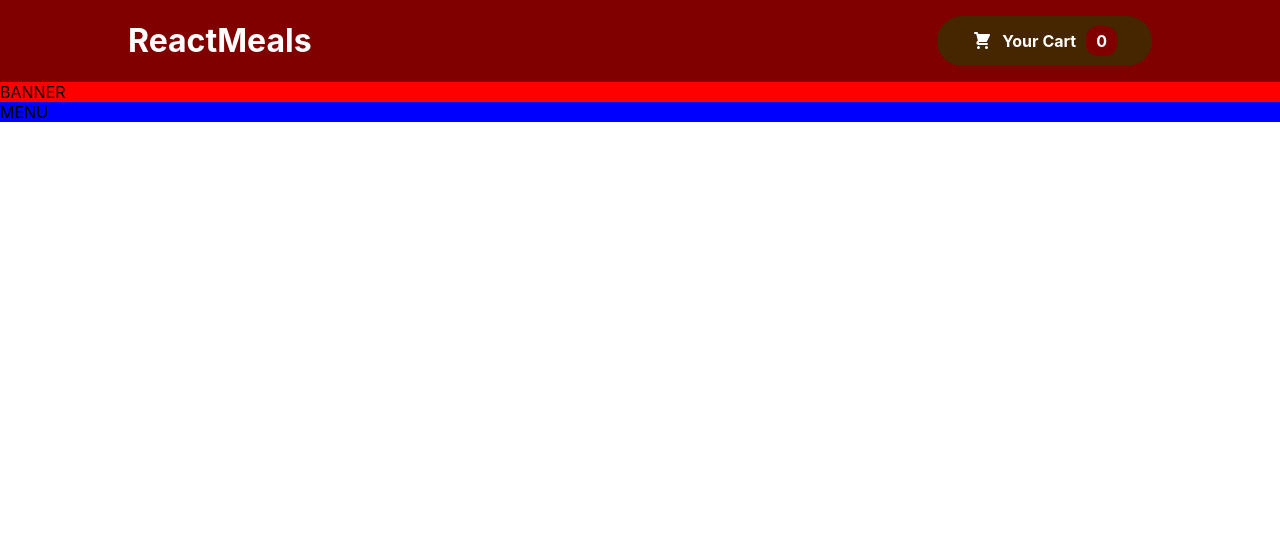
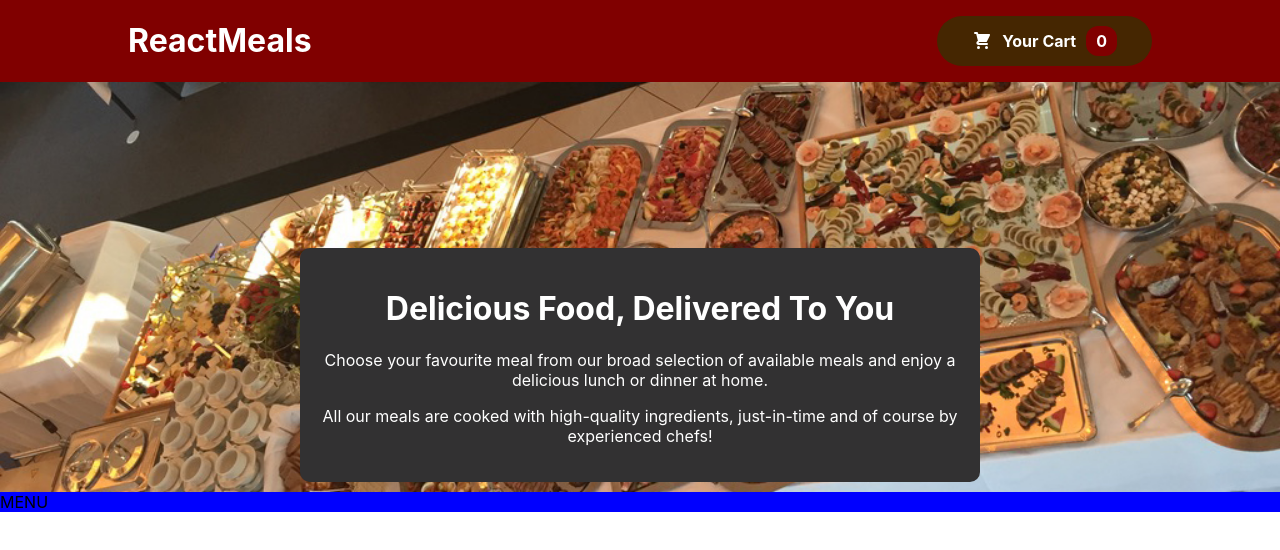
Before and after one commit to jro31/react-food-delivery, a React (Create React App) app: page / in a window 1280 px wide. Shown: the top 550 px of the page. Built offline with nearby package versions, Linux system fonts and the light colour scheme.

Commit message:
Add banner styling

```diff
--- a/src/banner/Banner.js
+++ b/src/banner/Banner.js
@@ -1,8 +1,11 @@
+import BannerInscription from './BannerInscription';
 import styles from './Banner.module.css';
 
 const Banner = () => {
   return (
-    <div className={styles.banner}>BANNER</div>
+    <div className={styles.banner}>
+      <BannerInscription />
+    </div>
   )
 }
 
--- a/src/banner/Banner.module.css
+++ b/src/banner/Banner.module.css
@@ -1,3 +1,12 @@
 .banner {
-  background-color: red;
+  height: 400px;
+  background-image: url(../UI/meals.jpg);
+  background-size: cover;
+  background-repeat: no-repeat;
+  background-position: center top;
+  display: flex;
+  justify-content: center;
+  align-items: flex-end;
+  color: white;
+  padding-bottom: 10px;
 }
--- /dev/null
+++ b/src/banner/BannerInscription.js
@@ -0,0 +1,13 @@
+import styles from './BannerInscription.module.css';
+
+const BannerInscription = () => {
+  return (
+    <div className={styles['banner-inscription']}>
+      <h1>Delicious Food, Delivered To You</h1>
+      <p>Choose your favourite meal from our broad selection of available meals and enjoy a delicious lunch or dinner at home.</p>
+      <p>All our meals are cooked with high-quality ingredients, just-in-time and of course by experienced chefs!</p>
+    </div>
+  )
+};
+
+export default BannerInscription;
--- /dev/null
+++ b/src/banner/BannerInscription.module.css
@@ -0,0 +1,7 @@
+.banner-inscription {
+  width: 50%;
+  background-color: #323132;
+  border-radius: 10px;
+  padding: 20px;
+  text-align: center;
+}
```
Also changed, not shown: src/UI/meals.jpg (added).
